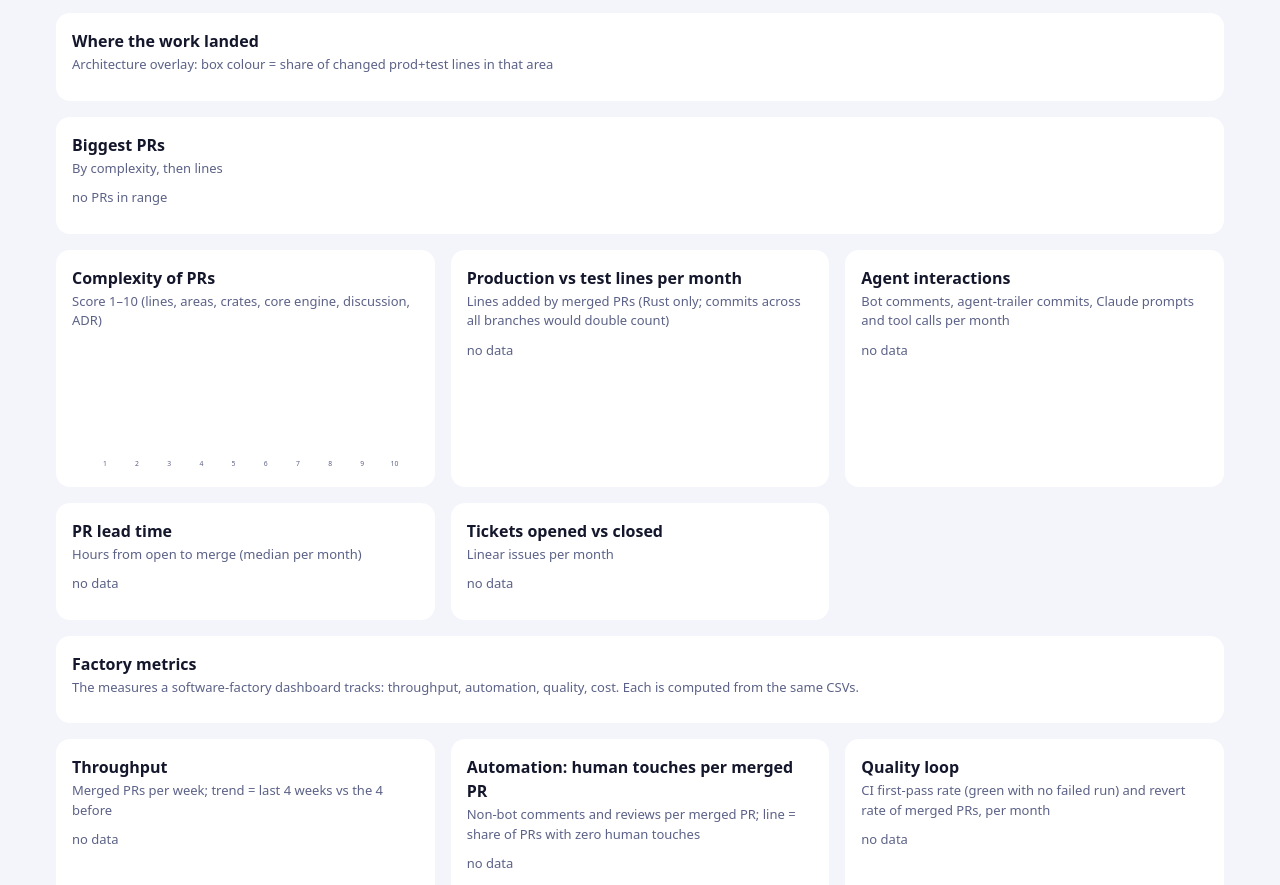
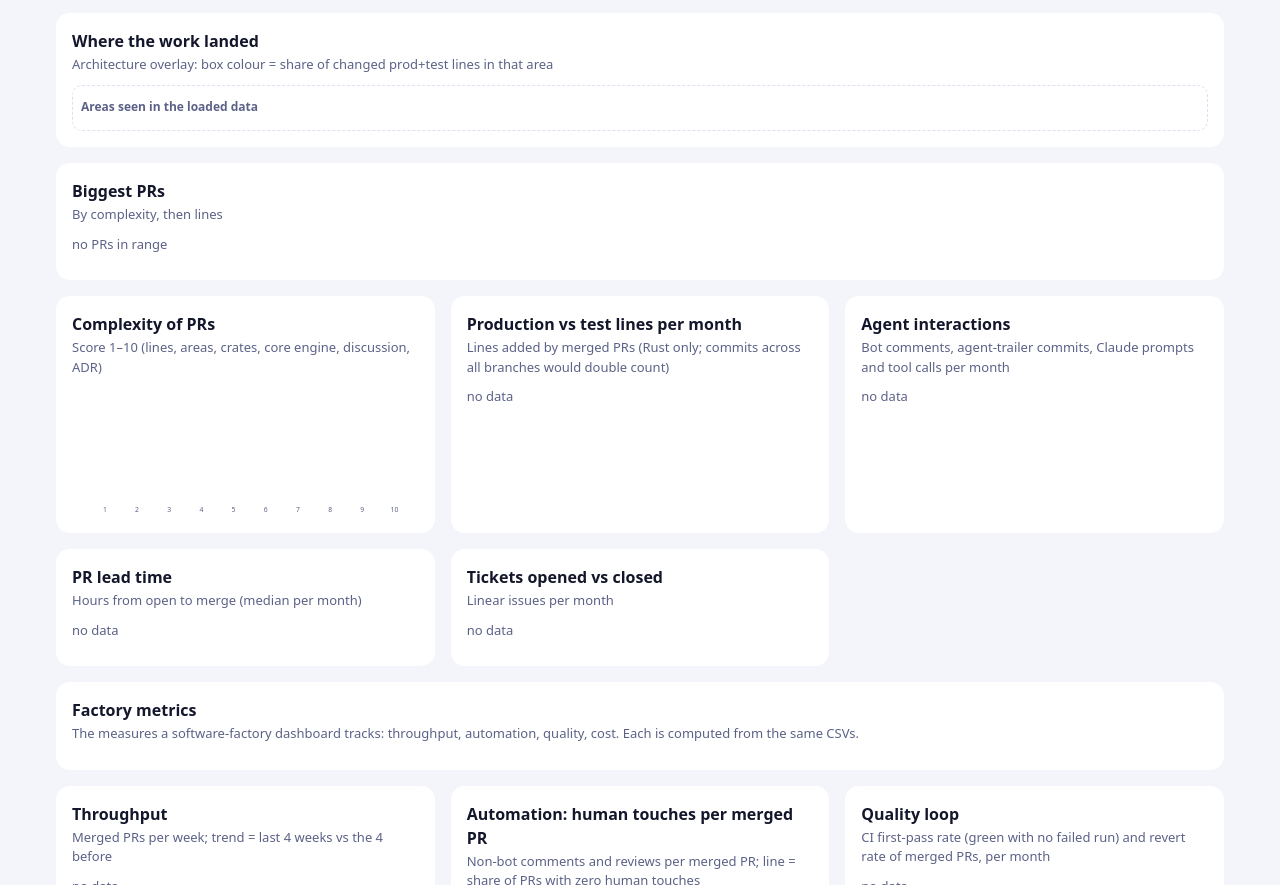
Before and after one commit to jexp/repo-wrapped, a plain HTML site: page index.html in a window 1280 px wide. Shown: the part 1021-1906 px from the top of the page. Drawn offline with Linux system fonts and the light colour scheme.

Commit message:
fix(page): architecture section falls back to areas seen in the data when no bundle layout is loaded (file picker)
Co-Authored-By: Claude Sonnet 5.5 <noreply@anthropic.com>

```diff
--- a/index.html
+++ b/index.html
@@ -127,7 +127,7 @@ g.forEach((r,i)=>r.forEach((v,h)=>{const a=v/mx;s+=`<rect x="${60+h*cw}" y="${20
 {const ms=months(ci,"start_at");const ok=sumBy(ci,["ci_run"],ms,r=>1-num(r.ci_fail),"start_at"),bad=sumBy(ci,["ci_run"],ms,r=>num(r.ci_fail),"start_at"),h=sumBy(ci,["ci_run"],ms,r=>num(r.ci_minutes)/60,"start_at");stackedBars($("ci"),ms,[{name:"passed",data:ok,color:COLORS[1]},{name:"failed",data:bad,color:COLORS[3]}],{line:{name:"runner hours",data:h}})}
 // arch
 {const tot={},cnt={};commits.forEach(r=>{const a=(r.areas||r.area_primary||"other").split("|").filter(Boolean);const l=(num(r.prod_add)+num(r.prod_del)+num(r.test_add)+num(r.test_del)+num(r.doc_add))/Math.max(1,a.length);a.forEach(x=>{tot[x]=(tot[x]||0)+l;cnt[x]=(cnt[x]||0)+1})});const mx=Math.max(1,...Object.values(tot));
-$("arch").innerHTML=EDGES.length?archSVG(AREAS,tot,cnt,mx,EDGES):AREAS.map(([t,g,items])=>`<div class="grp"><b>${t}</b><div class="boxes">${items.map(([id,l])=>{const v=tot[id]||0,a=Math.sqrt(v/mx);return `<div class="box" style="background:color-mix(in srgb,var(--a) ${Math.round(8+92*a)}%,var(--card));${a<.3?"color:var(--ink);text-shadow:none":""}" title="${id}">${l}<small>${fmt(v)} lines · ${cnt[id]||0} commits</small></div>`}).join("")}</div></div>`).join("")}
+const AR=AREAS.length?AREAS:[["Areas seen in the loaded data","seen",Object.keys(tot).sort((x,y)=>tot[y]-tot[x]).map(k=>[k,k])]];$("arch").innerHTML=EDGES.length&&AREAS.length?archSVG(AREAS,tot,cnt,mx,EDGES):AR.map(([t,g,items])=>`<div class="grp"><b>${t}</b><div class="boxes">${items.map(([id,l])=>{const v=tot[id]||0,a=Math.sqrt(v/mx);return `<div class="box" style="background:color-mix(in srgb,var(--a) ${Math.round(8+92*a)}%,var(--card));${a<.3?"color:var(--ink);text-shadow:none":""}" title="${id}">${l}<small>${fmt(v)} lines · ${cnt[id]||0} commits</small></div>`}).join("")}</div></div>`).join("")}
 // complexity
 {const h=Array(10).fill(0);prs.forEach(r=>{if(r.complexity)h[Math.min(9,Math.max(0,Math.round(+r.complexity)-1))]++});const mx=Math.max(1,...h),W=560,H=210;let s="";h.forEach((v,i)=>{const bh=(H-40)*v/mx;s+=`<rect x="${30+i*52}" y="${H-24-bh}" width="46" height="${bh}" fill="${COLORS[0]}" fill-opacity="${.35+.065*i}"><title>${v} PRs</title></rect><text x="${53+i*52}" y="${H-8}" text-anchor="middle">${i+1}</text><text x="${53+i*52}" y="${H-28-bh}" text-anchor="middle">${v||""}</text>`});$("cx").innerHTML=svgWrap(W,H,s)}
 // loc
```
